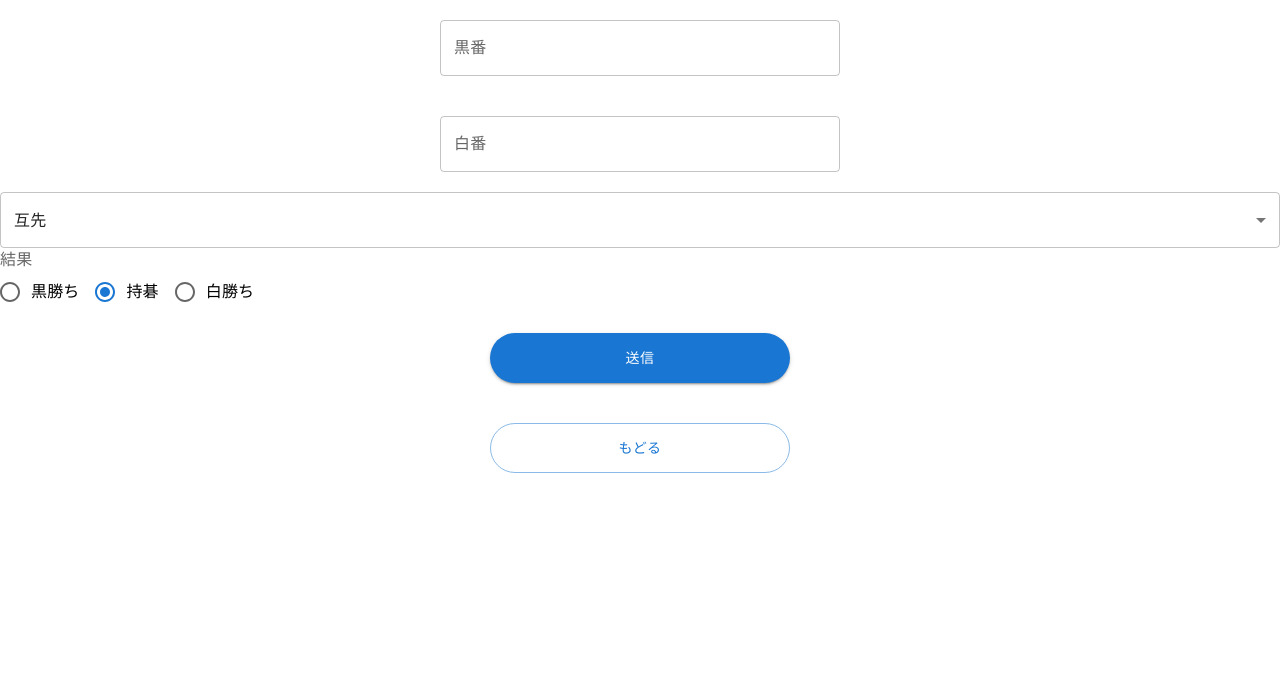
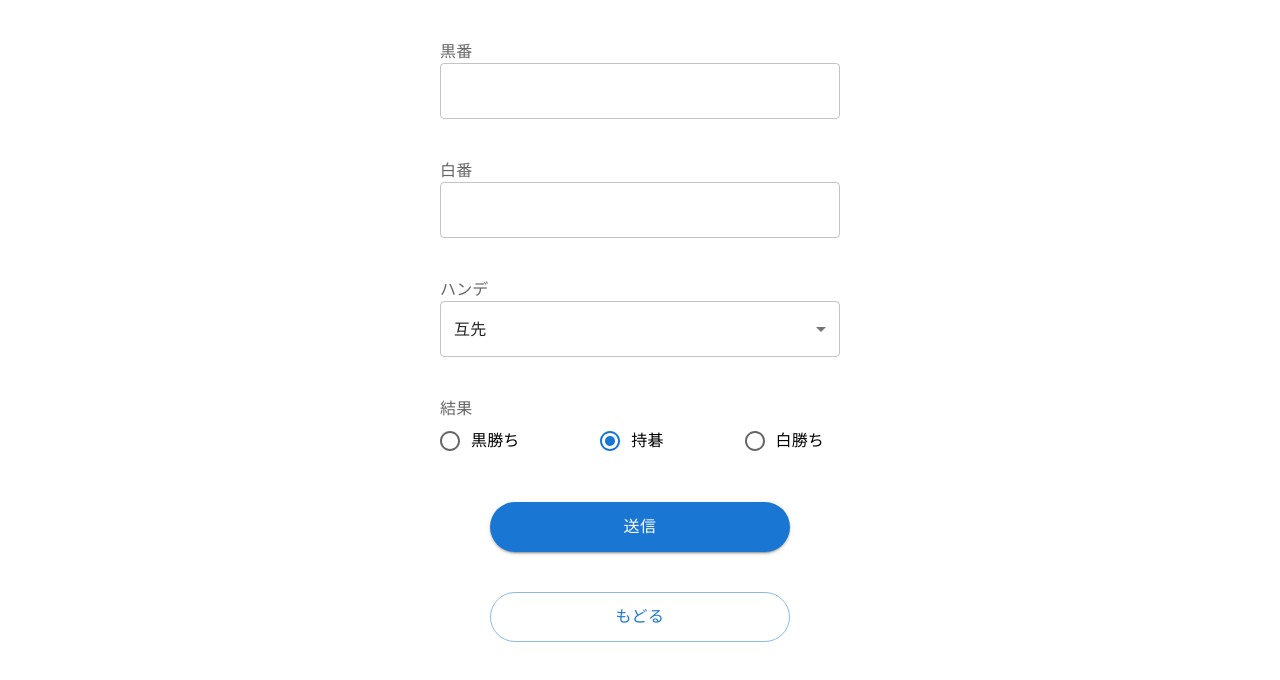
Before and after one commit to usatyo/rating, a Next.js app: page /post/result in a window 1280 px wide. Shown: the top 680 px of the page. Built offline with nearby package versions, Linux system fonts and the light colour scheme.

Commit message:
make field component

```diff
--- a/components/inputField.tsx
+++ b/components/inputField.tsx
@@ -1,4 +1,4 @@
-import { TextField } from "@mui/material"
+import { Box, InputLabel, TextField } from "@mui/material"
 
 type Props = {
   label: string
@@ -8,23 +8,29 @@ type Props = {
     name: string,
     value: string
   ) => void
+  type?: string
 }
 
 const InputField = (props: Props) => {
   return (
+    <Box
+      sx={{
+        marginX: "auto",
+        marginTop: "40px",
+      }}
+    >
+      <InputLabel>{props.label}</InputLabel>
       <TextField
         sx={{
           width: "400px",
-        marginX: "auto",
-        marginY: "20px",
-        padding: "0"
         }}
         variant="outlined"
         size="medium"
-      label={props.label}
+        type={props.type}
         value={props.value}
         onChange={(e) => props.handle(props.name, e.target.value)}
       />
+    </Box>
   )
 }
 
--- a/components/mainButton.tsx
+++ b/components/mainButton.tsx
@@ -16,7 +16,8 @@ const MainButton = (props: Props) => {
           height: "50px",
           borderRadius: "25px",
           marginX: "auto",
-          marginY: "20px"
+          marginTop: "40px",
+          fontSize: "16px",
         }}
         variant="contained"
         onClick={props.handle}
--- /dev/null
+++ b/components/radioField.tsx
@@ -0,0 +1,41 @@
+import { Box, FormControlLabel, InputLabel, Radio, RadioGroup, Stack } from "@mui/material"
+import { RESULT } from "../constants/constants"
+
+type Props = {
+  value: number
+  handle: (
+    name: string,
+    value: string
+  ) => void
+}
+
+const RadioField = (props: Props) => {
+  return (
+    <Box
+      sx={{
+        marginX: "auto",
+        marginTop: "40px",
+      }}
+    >
+      <InputLabel>結果</InputLabel>
+      <RadioGroup
+        onChange={(e) => props.handle("result", String(e.target.value))}
+        value={props.value}
+      >
+        <Stack
+          sx={{
+            width: "400px"
+          }}
+          direction="row"
+          justifyContent="space-between"
+        >
+          {RESULT.map((val, idx) => (
+            <FormControlLabel value={idx - 1} control={<Radio />} label={val} key={idx} />
+          ))}
+        </Stack>
+      </RadioGroup>
+    </Box>
+  )
+}
+
+export default RadioField
--- a/components/returnButton.tsx
+++ b/components/returnButton.tsx
@@ -11,7 +11,8 @@ const ReturnButton = () => {
           height: "50px",
           borderRadius: "25px",
           marginX: "auto",
-          marginY: "20px"
+          marginTop: "40px",
+          fontSize: "16px",
         }}
         variant='outlined'
       >もどる</Button>
--- /dev/null
+++ b/components/selectField.tsx
@@ -0,0 +1,36 @@
+import { Box, InputLabel, MenuItem, Select } from "@mui/material"
+import { HANDICAP } from "../constants/constants"
+
+type Props = {
+  value: number
+  handle: (
+    name: string,
+    value: string
+  ) => void
+}
+
+const SelectField = (props: Props) => {
+  return (
+    <Box
+      sx={{
+        marginX: "auto",
+        marginTop: "40px",
+      }}
+    >
+      <InputLabel>ハンデ</InputLabel>
+      <Select
+        sx={{
+          width: "400px",
+        }}
+        value={props.value}
+        onChange={(e) => props.handle("handicap", String(e.target.value))}
+      >
+        {HANDICAP.map((val, idx) => (
+          <MenuItem value={idx} key={idx}>{val}</MenuItem>
+        ))}
+      </Select>
+    </Box>
+  )
+}
+
+export default SelectField
--- a/hooks/usePostUsers.ts
+++ b/hooks/usePostUsers.ts
@@ -40,6 +40,11 @@ const usePostUsers = (): [Users, LocalUsers] => {
       alert('not number error')
       return
     }
+    if (!Number.isInteger(postUser.rate)) {
+      console.info('rate not integer')
+      alert('not integer error')
+      return
+    }
     setUserInfo(postUser)
     router.replace('/home')
     return
--- a/pages/post/result.tsx
+++ b/pages/post/result.tsx
@@ -3,8 +3,10 @@ import { NextPage } from 'next'
 import InputField from '../../components/inputField'
 import MainButton from '../../components/mainButton'
 import ReturnButton from '../../components/returnButton'
-import { HANDICAP, RESULT } from '../../constants/constants'
+import { RESULT } from '../../constants/constants'
 import usePostDatas from '../../hooks/usePostDatas'
+import SelectField from '../../components/selectField'
+import RadioField from '../../components/radioField'
 
 const PostResult: NextPage = () => {
   const [data, { change: handleChange, click: handleClick }] = usePostDatas()
@@ -13,30 +15,8 @@ const PostResult: NextPage = () => {
     <Stack>
       <InputField label='黒番' value={data.black} name="black" handle={handleChange} />
       <InputField label='白番' value={data.white} name="white" handle={handleChange} />
-      <Stack>
-        <Select
-          value={data.handicap}
-          label='ハンデ'
-          onChange={(e) => handleChange("handicap", String(e.target.value))}
-        >
-          {HANDICAP.map((val, idx) => (
-            <MenuItem value={idx} key={idx}>{val}</MenuItem>
-          ))}
-        </Select>
-      </Stack>
-      <Stack>
-        <FormLabel>結果</FormLabel>
-        <RadioGroup
-          onChange={(e) => handleChange("result", String(e.target.value))}
-          value={data.result}
-        >
-          <Stack direction="row">
-            {RESULT.map((val, idx) => (
-              <FormControlLabel value={idx - 1} control={<Radio />} label={val} key={idx} />
-            ))}
-          </Stack>
-        </RadioGroup>
-      </Stack>
+      <SelectField value={data.handicap} handle={handleChange} />
+      <RadioField value={data.result} handle={handleChange} />
       <MainButton text='送信' href='' handle={handleClick} />
       <ReturnButton />
     </Stack>
```
Also changed, not shown: pages/post/user.tsx (+9 -17 lines). Lines whose indentation alone changed are shown as unchanged.
